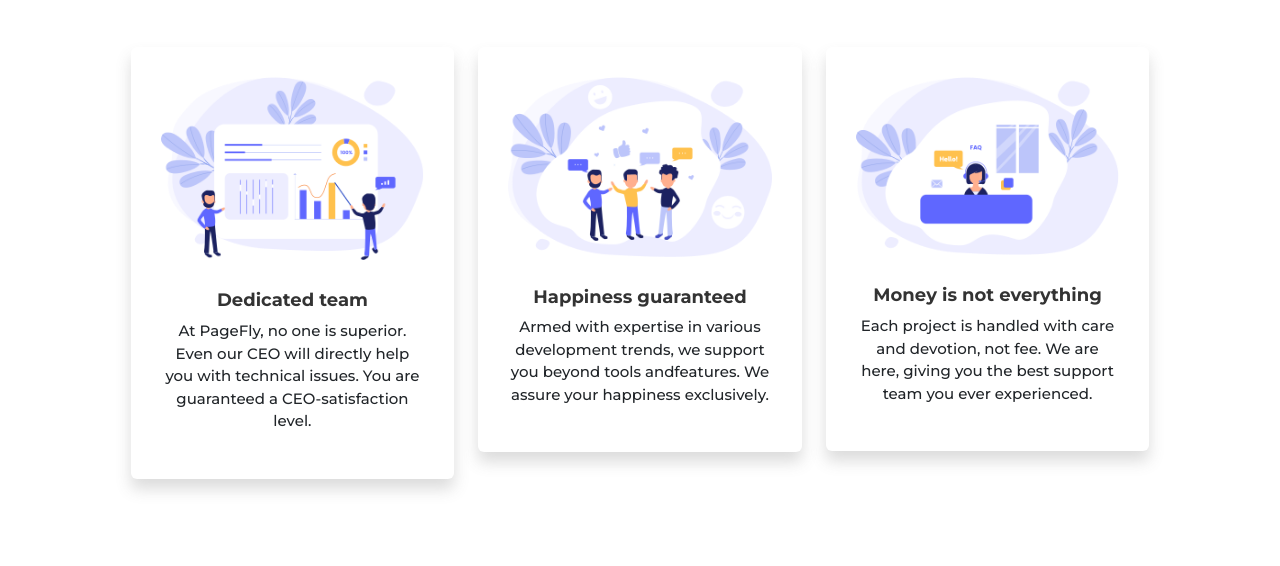
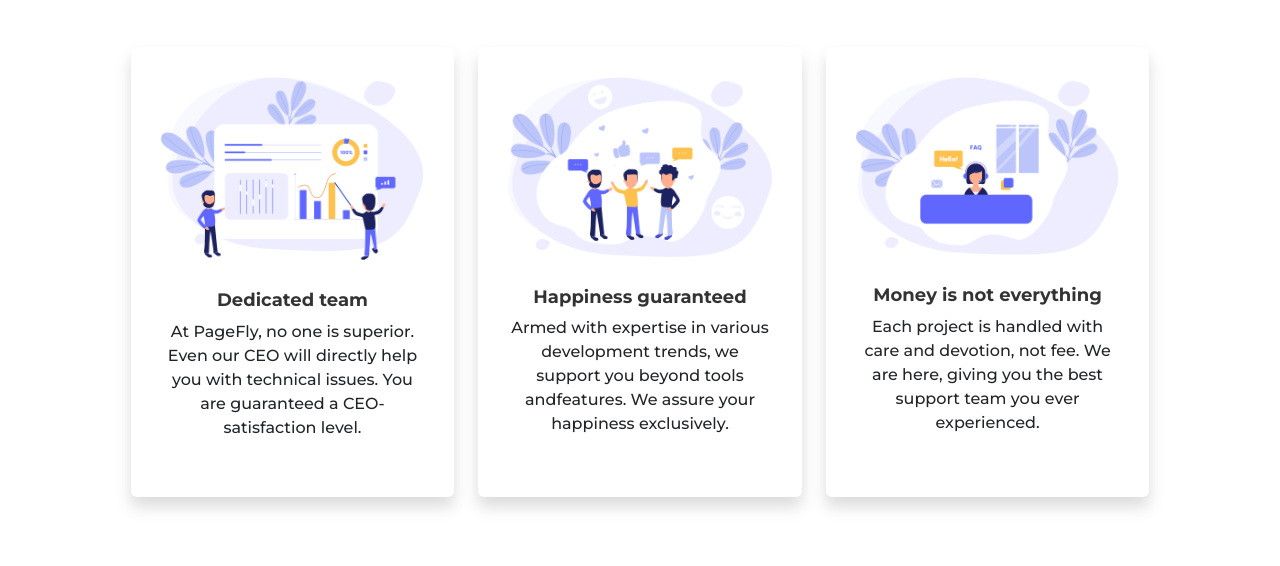
Before and after one commit to salmankhan97/pagefly, a plain HTML site: page index.html in a window 1280 px wide. Shown: the part 386-952 px from the top of the page. Drawn offline with nearby package versions, Linux system fonts and the light colour scheme.

Commit message:
Add files via upload

```diff
--- a/css/style.css
+++ b/css/style.css
@@ -71,6 +71,9 @@ span{}
     padding: 30px 30px;
     border-radius: 6px;
 }
+.banner1 .tabl{
+    min-height: 450px;
+}
 .banner1 h1{
     color: #5F67FF;
     padding: 5px 0px;
@@ -86,7 +89,7 @@ span{}
     color: #333;
 }
 .tabl p, .txt p{
-    font-size: 15px !important;
+    font-size: 16px !important;
     font-weight: 500;
     line-height: 1.5;
 }
```
Lines whose indentation alone changed are shown as unchanged.
